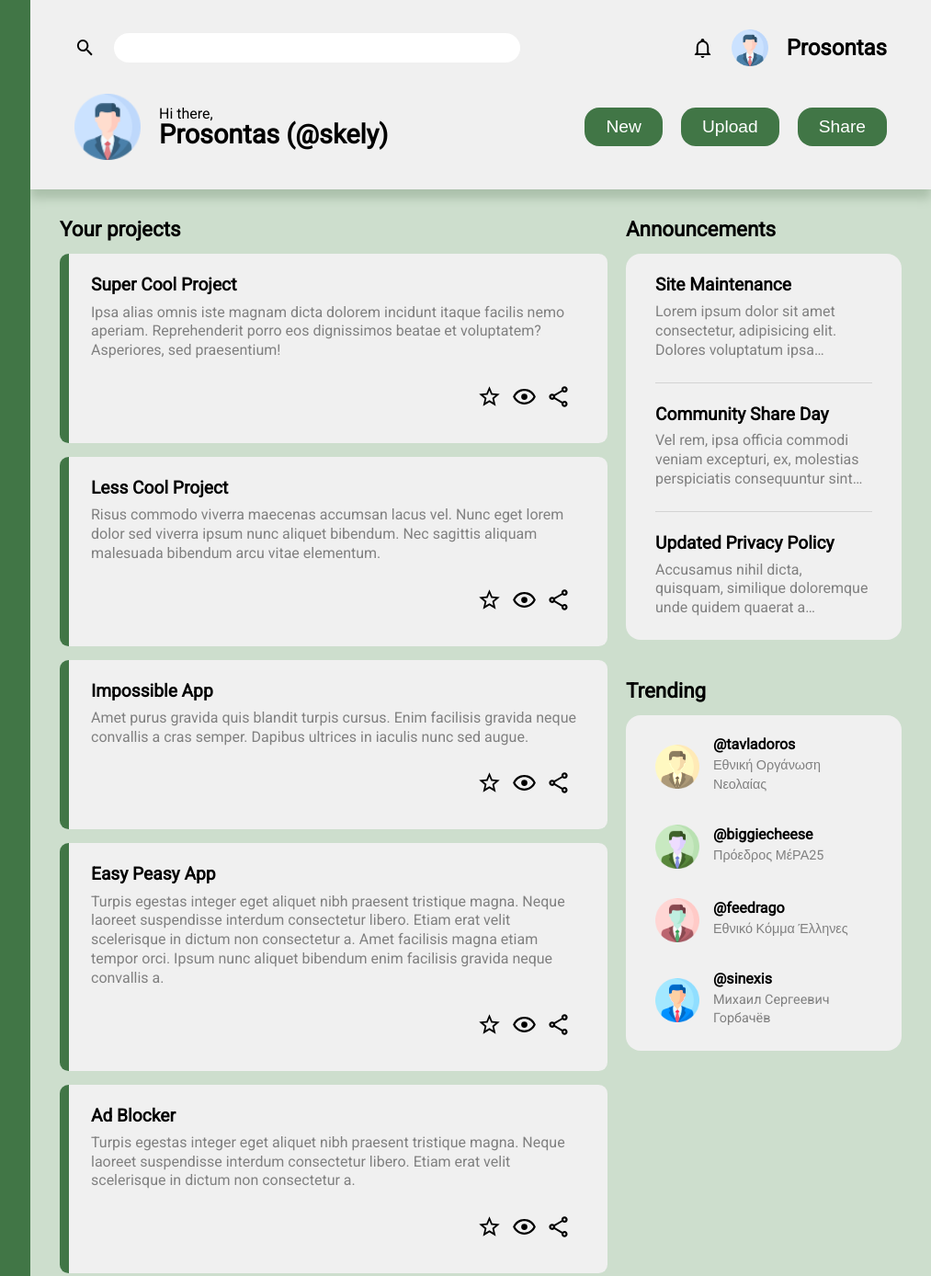
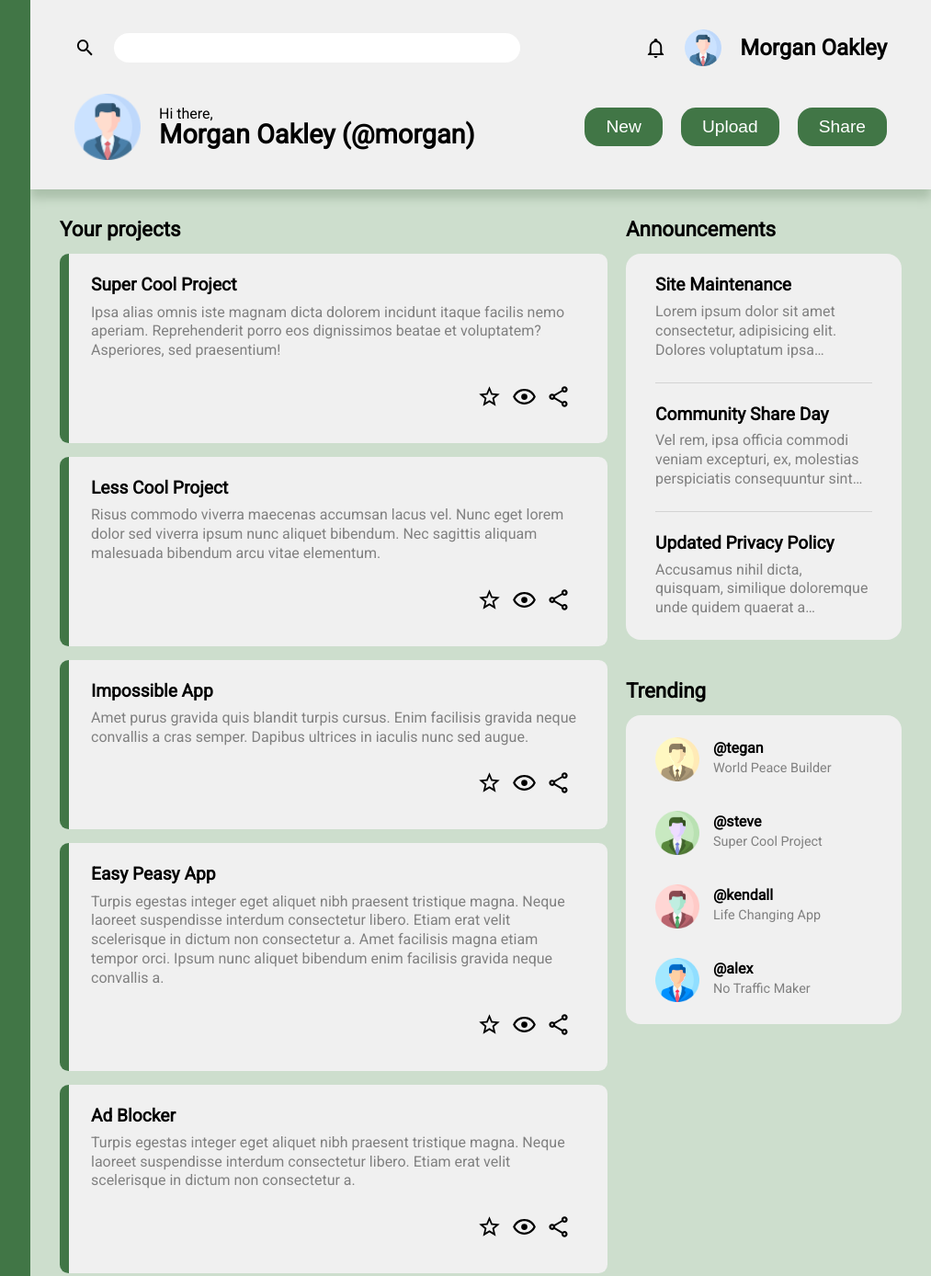
Before and after one commit to NontasBak/admin-dashboard, a plain HTML site: page index.html in a window 1280 px wide. Shown: the top 1388 px of the page at 92% size, 267-1280 px from the left. Drawn offline with Linux system fonts and the light colour scheme.

Commit message:
Revert name changes and fix input border

```diff
--- a/index.html
+++ b/index.html
@@ -82,14 +82,14 @@
             <input type="text" name="search" id="search">
             <img src="images/bell-outline.svg" alt="notifications">
             <img id="profile" src="images/profile.png" alt="profile">
-            <p class="name">Prosontas</p>
+            <p class="name">Morgan Oakley</p>
         </div>
 
         <div class="bottom-row">
             <img id="profile" src="images/profile.png" alt="profile">
             <div class="greeting">
                 <p>Hi there,</p>
-                <h3>Prosontas (@skely)</h3>
+                <h3>Morgan Oakley (@morgan)</h3>
             </div>
 
             <div class="buttons">
@@ -212,29 +212,29 @@
                 <li>
                     <img src="images/profile.png" alt="profile icon" id="profile-1">
                     <div class="account">
-                        <h6 class="username">@tavladoros</h6>
-                        <p class="status">Εθνική Οργάνωση Νεολαίας</p>
+                        <h6 class="username">@tegan</h6>
+                        <p class="status">World Peace Builder</p>
                     </div>
                 </li>
                 <li>
                     <img src="images/profile.png" alt="profile icon" id="profile-2">
                     <div class="account">
-                        <h6 class="username">@biggiecheese</h6>
-                        <p class="status">Πρόεδρος ΜέΡΑ25</p>
+                        <h6 class="username">@steve</h6>
+                        <p class="status">Super Cool Project</p>
                     </div>
                 </li>
                 <li>
                     <img src="images/profile.png" alt="profile icon" id="profile-3">
                     <div class="account">
-                        <h6 class="username">@feedrago</h6>
-                        <p class="status">Εθνικό Κόμμα Έλληνες</p>
+                        <h6 class="username">@kendall</h6>
+                        <p class="status">Life Changing App</p>
                     </div>
                 </li>
                 <li>
                     <img src="images/profile.png" alt="profile icon" id="profile-4">
                     <div class="account">
-                        <h6 class="username">@sinexis</h6>
-                        <p class="status">Михаил Сергеевич Горбачёв</p>
+                        <h6 class="username">@alex</h6>
+                        <p class="status">No Traffic Maker</p>
                     </div>
                 </li>
             </ul>
--- a/styles.css
+++ b/styles.css
@@ -92,6 +92,7 @@ body {
 
 input[type="text"]:focus {
     border: 2px solid green;
+    outline: none;
 }
 
 .header > .top-row > .name {
```
